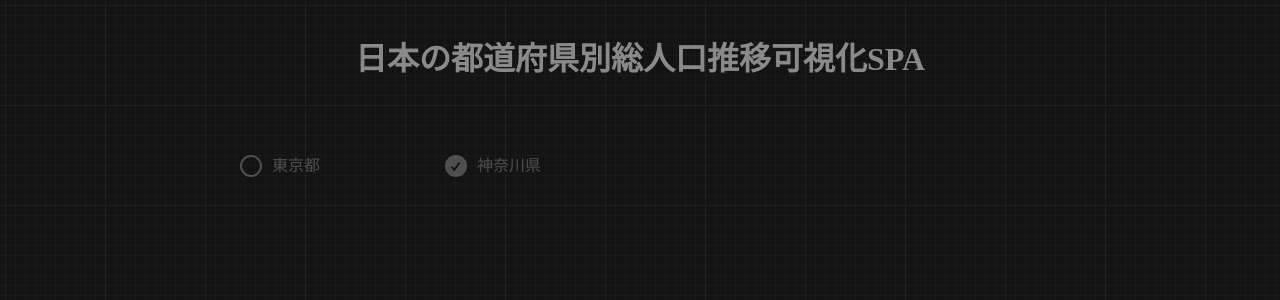
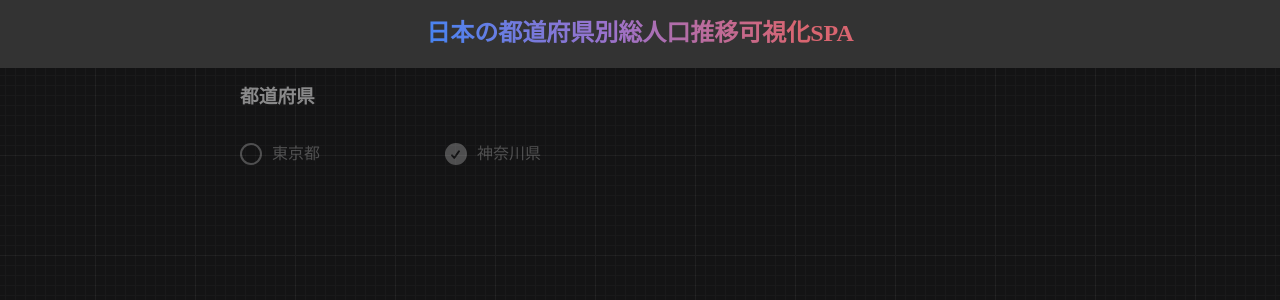
Before and after one commit to ppppppsmash/japan_population_transition, a React (Vite) app: page / in a window 1280 px wide. Shown: the top 300 px of the page. Built offline with nearby package versions, Linux system fonts and the light colour scheme.

Commit message:
feat: create two patterns for Heading component(top title and heading)

```diff
--- a/src/App.css
+++ b/src/App.css
@@ -6,6 +6,8 @@
   --bg-primary-color: #131314;
   --bg-secondary-color: #CCCCCC;
   --bg-tertiary-color: #333333;
+  --fade-animation: fade 0.5s forwards 0.2s;
+  --gradient-animation: gradient-animation 2s forwards;
 }
 
 .checkboxWrapper {
@@ -16,3 +18,23 @@
   gap: 20px;
   grid-template-columns: repeat(4, 1fr);
 }
+
+@keyframes fade {
+  from {
+      opacity: 0;
+  }
+  to {
+      opacity: 1;
+  }
+}
+
+@keyframes gradient-animation {
+  0% {
+    background-position: 100% 0%;
+    background-size: 800% 100%;
+  }
+  100% {
+    background-position: 0% 0%;
+    background-size: 400% 100%;
+  }
+}
--- a/src/App.tsx
+++ b/src/App.tsx
@@ -16,13 +16,19 @@ function App() {
   return (
     <>
       <Layout>
-        <Heading level={1} align="center">
+        <Heading level={2} align="center" titlePattern={true}>
           日本の都道府県別総人口推移可視化SPA
         </Heading>
 
-        <div className="checkboxWrapper">
-          <Checkbox label="東京都" checked={checked} onChange={handleChange} />
-          <Checkbox label="神奈川県" checked={!checked} onChange={handleChange} />
+        <div className="container">
+          <Heading level={3} align="left">
+            都道府県
+          </Heading>
+
+          <div className="checkboxWrapper">
+            <Checkbox label="東京都" checked={checked} onChange={handleChange} />
+            <Checkbox label="神奈川県" checked={!checked} onChange={handleChange} />
+          </div>
         </div>
       </Layout>
     </>
--- a/src/components/layout/Layout.module.css
+++ b/src/components/layout/Layout.module.css
@@ -1,10 +1,11 @@
 .layoutWrapper {
-  display: flex;
-  justify-content: center;
-  height: 100svh;
+  min-height: 100vh;
+  background-image: url('/images/grid.svg');
+  background-position: center;
+  background-repeat: repeat;
   background-color: var(--bg-primary-color);
-  background-image: url('/images/grid.svg');
-  .main {
+
+  .container {
     width: 100%;
     margin: 0 auto;
   }
--- a/src/components/ui/heading/Heading.module.css
+++ b/src/components/ui/heading/Heading.module.css
@@ -1,11 +1,42 @@
+.titleWrapper {
+  display: flex;
+  justify-content: center;
+  width: 100%;
+  margin: 0 auto;
+  background-color: var(--bg-tertiary-color);
+
+  .title {
+    text-align: center;
+    position: relative;
+    padding: 20px 0;
+    display: inline-block;
+    margin: 0 auto;
+    background: linear-gradient(74deg, var(--gradient-color-1), var(--gradient-color-2), var(--gradient-color-3), var(--gradient-color-3), var(--gradient-color-2), var(--gradient-color-1),  var(--gradient-color-2), var(--gradient-color-3), rgba(0, 0, 0, 0), rgba(0, 0, 0, 0));
+    background-size: 400% 100%;
+    -webkit-background-clip: text;
+    background-clip: text;
+    color: transparent;
+    animation: var(--gradient-animation);
+
+    @media screen and (max-width: 600px) {
+      font-size: 20px;
+    }
+  }
+}
+
 .headingWrapper {
-  color: var(--color-primary);
-  position: relative;
-  padding: 20px 0;
+  max-width: 800px;
   margin: 0 auto;
+  padding: 0 20px;
+  opacity: 0;
+  animation: var(--fade-animation);
 
   .heading {
     color: var(--color-primary);
     opacity: 0.5;
+
+    @media screen and (max-width: 600px) {
+      font-size: 16px;
+    }
   }
 }
--- a/src/components/ui/heading/Heading.tsx
+++ b/src/components/ui/heading/Heading.tsx
@@ -1,17 +1,18 @@
 import classes from './Heading.module.css';
 
 interface HeadingProps {
+  children: React.ReactNode;
   level: 1 | 2 | 3 | 4 | 5 | 6;
-  children: React.ReactNode;
   align?: 'center' | 'left' | 'right';
+  titlePattern?: boolean;
 }
 
-export const Heading = ({ level, children, align = 'left' }: HeadingProps) => {
+export const Heading = ({ level, children, align = 'left', titlePattern = false }: HeadingProps) => {
   const Tag = `h${level}` as keyof JSX.IntrinsicElements;
 
   return (
-    <div className={classes.headingWrapper}>
-      <Tag className={classes.heading} style={{ textAlign: align }}>
+    <div className={`${titlePattern ? classes.titleWrapper : classes.headingWrapper}`}>
+      <Tag className={`${titlePattern ? classes.title : classes.heading}`} style={{ textAlign: align }}>
         {children}
       </Tag>
     </div>
```
